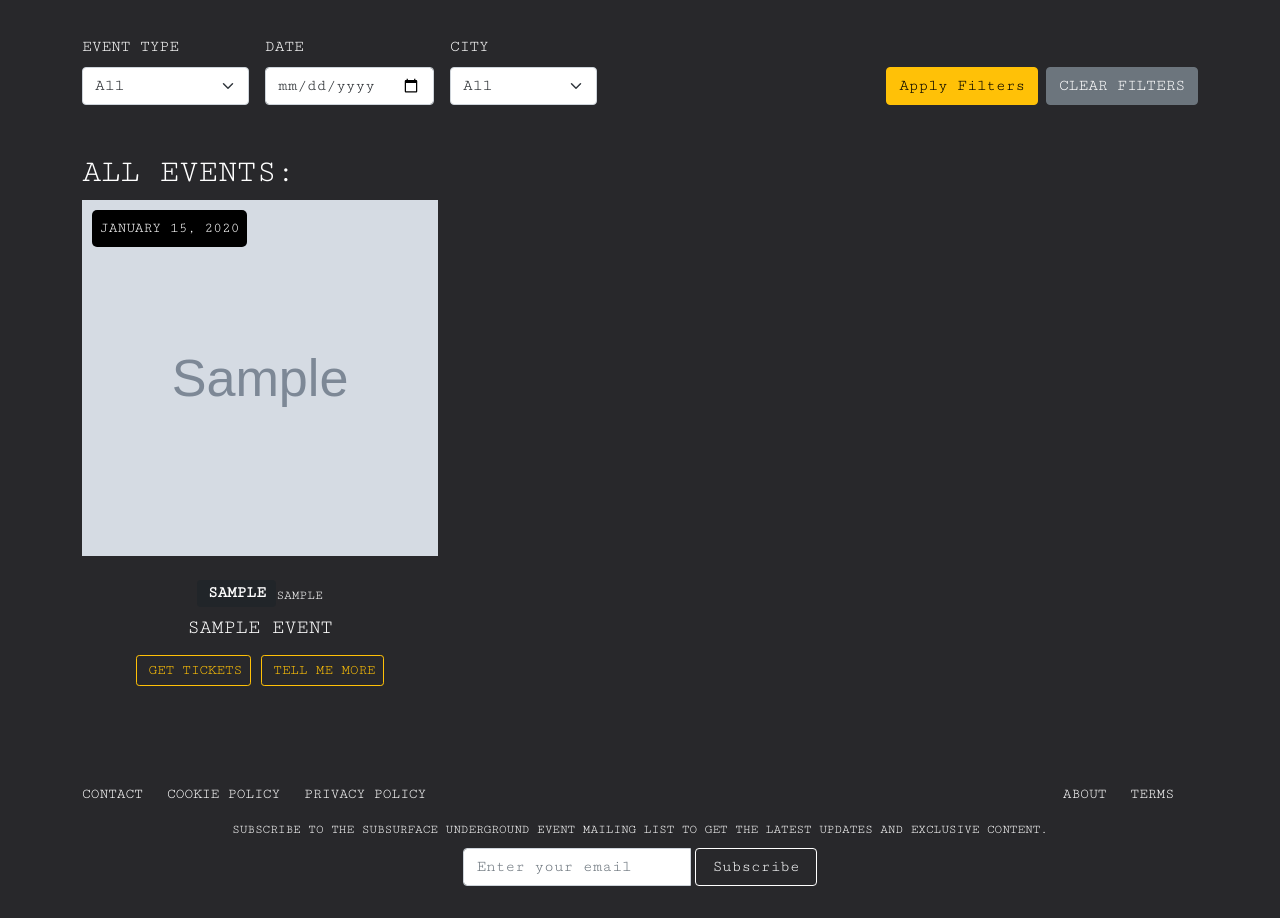
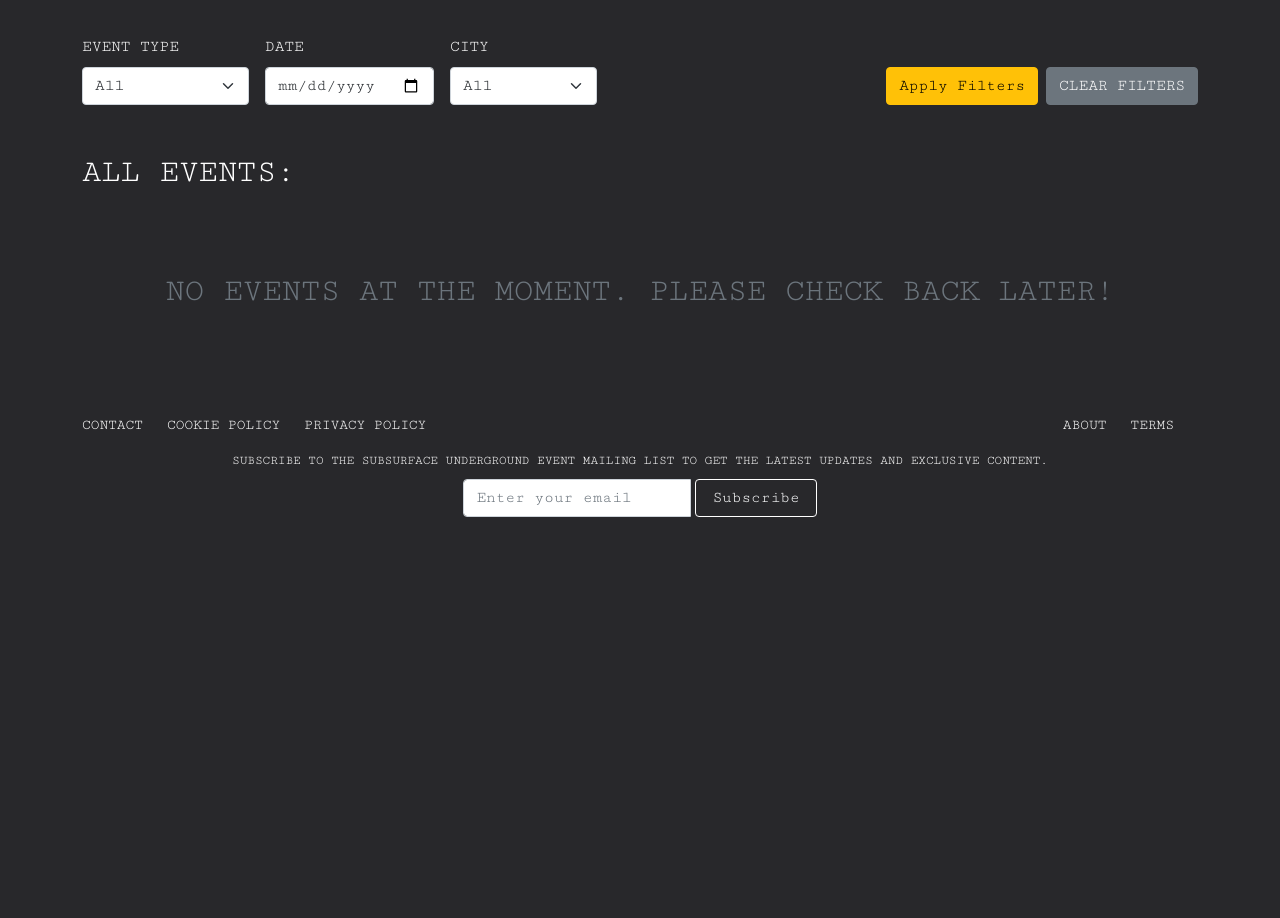
Before and after one commit to parduckids/milestone-project-four, a Django app: page /events in a window 1280 px wide. Shown: the part 251-1169 px from the top of the page. After the commit the page ends 768 px from the top, so only its background shows below. Run offline with Django 5.2, Linux system fonts and the light colour scheme; tables that the repository leaves empty hold one stand-in row (values such as "Sample post"); grey boxes marked "Sample" are stand-in pictures.

Commit message:
feat: only show present and future events, fix date filtering issue

```diff
--- a/event/templates/event/events.html
+++ b/event/templates/event/events.html
@@ -26,7 +26,7 @@
             </div>
             <div class="me-3 mb-2 mb-md-0">
                 <label for="eventDate" class="form-label">Date</label>
-                <input type="date" class="form-control" id="eventDate" name="event_date" value="{{ request.GET.event_date }}">
+                <input type="date" class="form-control" id="eventDate" name="date" value="{{ request.GET.date }}">
             </div>
             <div class="me-3 mb-2 mb-md-0">
                 <label for="eventCity" class="form-label">City</label>
--- a/event/views.py
+++ b/event/views.py
@@ -1,6 +1,8 @@
 from django.shortcuts import render, redirect, get_object_or_404
 from .forms import EventForm
 from .models import Event
+# import timezone to check if event is in the past
+from django.utils import timezone
 # import allauth decorator to check if admin is logged in, add it to all admin restricted views
 from django.contrib.auth.decorators import user_passes_test
 
@@ -18,18 +20,19 @@ def index(request):
 # todo: filtering events
 def events(request):
     """ A view to return the events page with filtering """
-    events = Event.objects.all()
+    # check if event is in the past, only return current or future ones
+    events = Event.objects.filter(date__gte=timezone.now())
 
     # get filter parameters from the request
     genre = request.GET.get('event_type')
-    event_date = request.GET.get('event_date')
+    date = request.GET.get('date')
     city = request.GET.get('event_city')
 
     # apply filters if parameters are provided
     if genre:
         events = events.filter(genre=genre)
-    if event_date:
-        events = events.filter(date=event_date)
+    if date:
+        events = events.filter(date=date)
     if city:
         events = events.filter(city=city)
 
```
